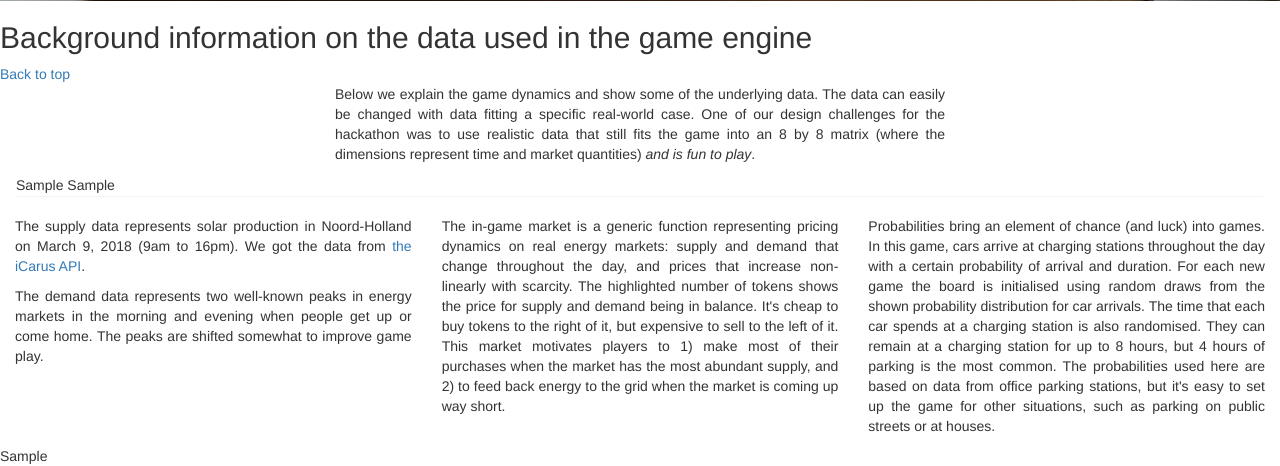
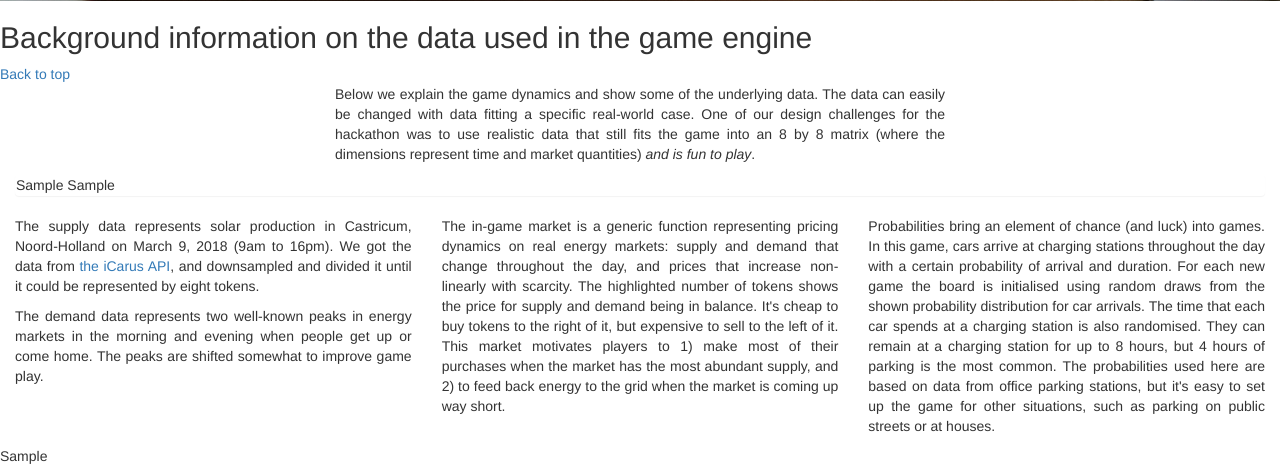
Before and after one commit to SeitaBV/smartcharginggame, a Flask app: template templates/dashboard.html in a window 1280 px wide. Shown: the part 2577-3043 px from the top of the page. Run offline with Flask 2, Linux system fonts and the light colour scheme; the template is opened without the code that fills it: most values are stand-ins (such as "Sample title", 1, 10 or a date in 2020); parts of the project's set-up code (start-up, migrations or seed data) failed here and were passed over.

Commit message:
Talk a bit about what happened to the solar data and which location it shows; fix button label after game is finished.

```diff
--- a/templates/dashboard.html
+++ b/templates/dashboard.html
@@ -160,7 +160,7 @@
                             <button id="reset_game" class="btn btn-sm btn-warning" type="submit"
                                     data-toggle="tooltip"
                                     title="Start a new game. Shortcut: [Shift+r]">
-                                Reset game
+                                Start a new game
                             </button>
                         </form>
                     {% endif %}
@@ -338,8 +338,9 @@
             <div class="row">
                 <div class="col-sm-4">
                     <p>
-                        The supply data represents solar production in Noord-Holland on March 9, 2018 (9am to 16pm).
-                        We got the data from <a href="https://icarus.energy/">the iCarus API</a>.</p>
+                        The supply data represents solar production in Castricum, Noord-Holland on March 9, 2018 (9am to 16pm).
+                        We got the data from <a href="https://icarus.energy/">the iCarus API</a>, and downsampled and divided
+                        it until it could be represented by eight tokens.</p>
                     <p>
                         The demand data represents two well-known peaks in energy markets in the morning and evening when people get up or come home.
                         The peaks are shifted somewhat to improve game play.
```
